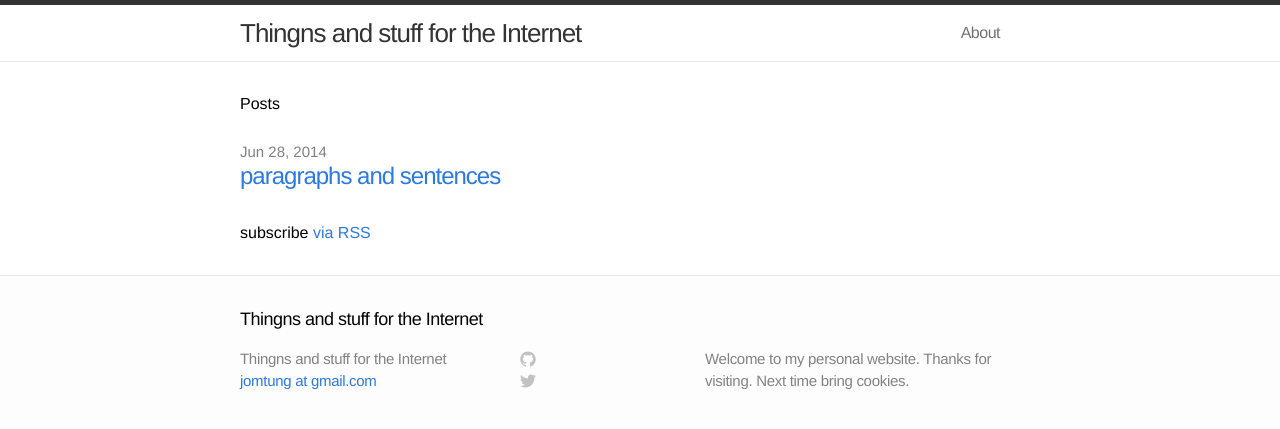
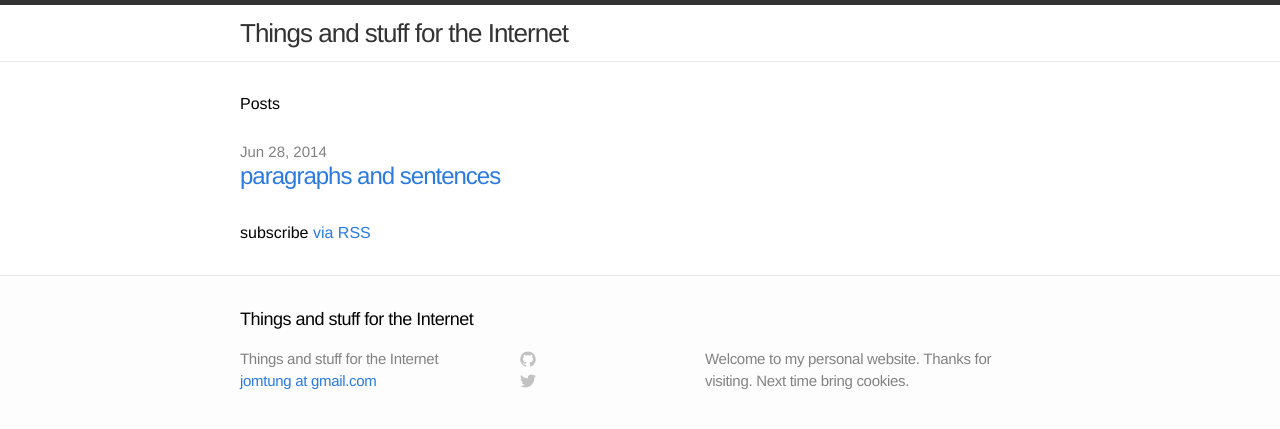
Before and after one commit to Jomtung/jomtung.github.io, a Jekyll site: the page built from index.html, in a window 1280 px wide. Shown: the top 429 px of the page. Built offline with Jekyll 4.4.1, drawn with Linux system fonts in a browser that asks for light colours.

Commit message:
type fix and template removal

```diff
--- a/_config.yml
+++ b/_config.yml
@@ -1,5 +1,5 @@
 # Site settings
-title: Thingns and stuff for the Internet
+title: Things and stuff for the Internet
 email: jomtung at gmail.com
 description: "Welcome to my personal website.  Thanks for visiting.  Next time bring cookies."
 baseurl: ""
```
Also changed, not shown: about.md (deleted, +0 -12 lines).
